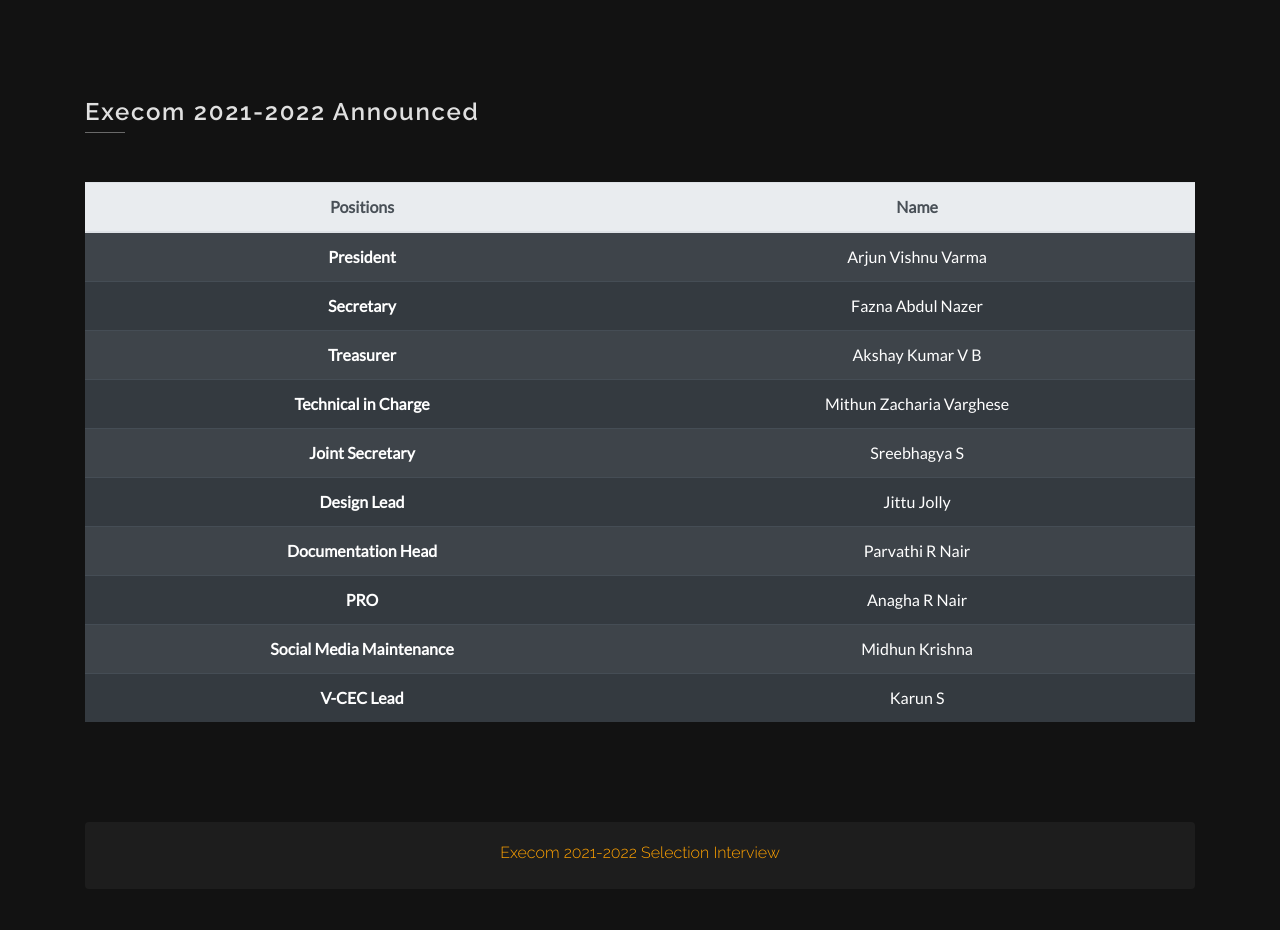
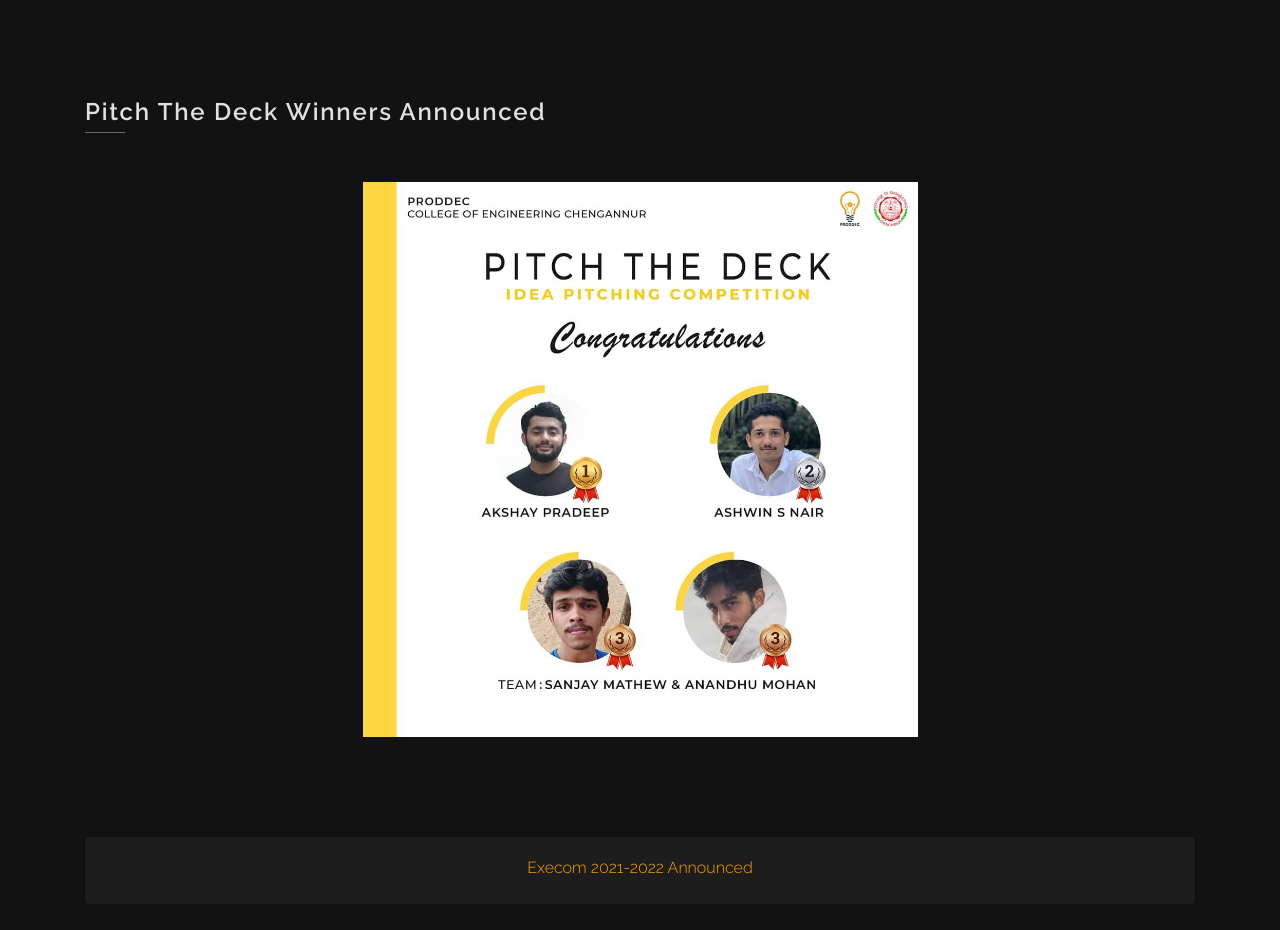
Before and after one commit to gokulmanohar/PRODDEC-Official-Website, a plain HTML site: page notice.html in a window 1280 px wide. Shown: the part 502-1432 px from the top of the page. Drawn offline with nearby package versions, Linux system fonts and the light colour scheme.

Commit message:
Pitch the deck winners announced

```diff
--- a/css/main.css
+++ b/css/main.css
@@ -946,3 +946,11 @@ ul.social-media li a i:hover {
     color: var(--primary-accent-color);
     box-shadow: none
 }
+
+#noticeImage {
+    max-width: 50%;
+    height: auto;
+    display: block;
+    margin-left: auto;
+    margin-right: auto;
+}
--- a/notice.html
+++ b/notice.html
@@ -87,7 +87,7 @@
     </header>
     <!-- End Menu Hamburger (Default) -->
 
-    <!-- Become a Member Banner -->
+    <!-- Notice board Banner -->
     <div class="container">
         <div class="header-page ef-parallax-bg" style="background-image:url(img/gradient-banner.svg)">
             <div class="col-md-12">
@@ -103,6 +103,31 @@
             </div>
         </div>
     </div>
+
+    <div class="container margin-top">
+        <div class="main-title">
+            <h1>Pitch The Deck Winners Announced</h1>
+            <hr>
+        </div>
+        <img src="img/notice/pitch-the-deck-winners.jpg" id="noticeImage" class="img-responsive" alt="...">
+    </div>
+
+
+    <div class="container margin-top">
+        <div class="accordion" id="accordionNotice">
+            <div class="card">
+                <div class="card-header" id="headingTwo">
+                    <h2 class="mb-0">
+                        <button class="btn btn-link collapsed" type="button" data-toggle="collapse"
+                            data-target="#execom-2021-2022-announced" aria-expanded="false"
+                            aria-controls="execom-2021-2022-announced">
+                            Execom 2021-2022 Announced
+                        </button>
+                    </h2>
+                </div>
+                <div id="execom-2021-2022-announced" class="collapse" aria-labelledby="headingTwo"
+                    data-parent="#accordionNotice">
+                    <div class="card-body">
 
                         <div class="container margin-top">
                             <div class="main-title">
@@ -160,11 +185,16 @@
                                 </tbody>
                             </table>
                         </div>
+                    </div>
+                </div>
+            </div>
+        </div>
+    </div>
 
     <div class="container margin-top">
         <div class="accordion" id="accordionNotice">
             <div class="card">
-                <div class="card-header" id="headingTwo">
+                <div class="card-header" id="headingOne">
                     <h2 class="mb-0">
                         <button class="btn btn-link collapsed" type="button" data-toggle="collapse"
                             data-target="#execom-selection-interview" aria-expanded="false"
@@ -173,7 +203,7 @@
                         </button>
                     </h2>
                 </div>
-                <div id="execom-selection-interview" class="collapse" aria-labelledby="headingTwo"
+                <div id="execom-selection-interview" class="collapse" aria-labelledby="headingOne"
                     data-parent="#accordionNotice">
                     <div class="card-body">
 
```
Also changed, not shown: img/notice/pitch-the-deck-winners.jpg (added), img/notice/pitch-the-deck-winners.webp (added). Lines whose indentation alone changed are shown as unchanged.
